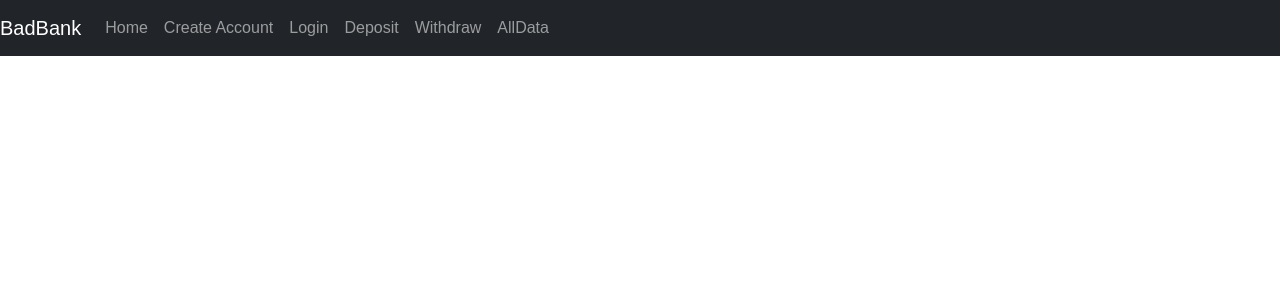
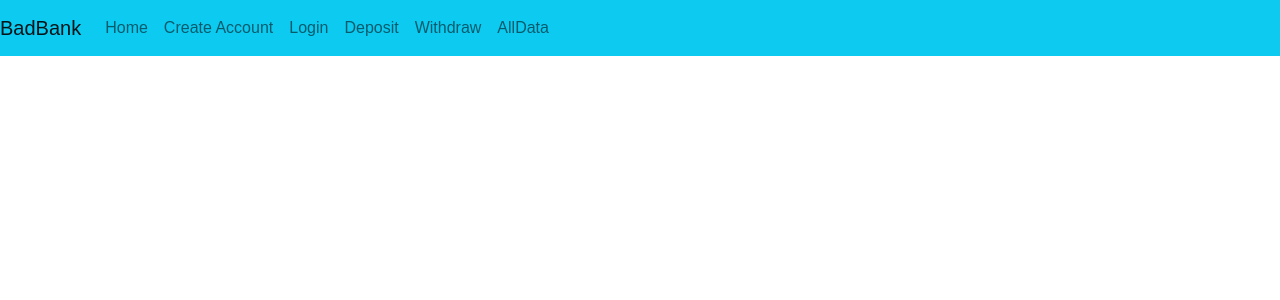
Before and after one commit to IanZGray/Bad-Bank, a React (Create React App) app: page / in a window 1280 px wide. Shown: the top 300 px of the page. Built offline with nearby package versions, Linux system fonts and the light colour scheme.

Commit message:
Navbar hover

```diff
--- a/src/NavigationBar.js
+++ b/src/NavigationBar.js
@@ -1,10 +1,21 @@
 import React from 'react';
 import { Nav } from 'react-bootstrap';
 // import { LinkContainer } from 'react-router-dom';
+import './navigationbar.css'
 
 function NavigationBar() {
+
+  // useState to adjust this? useEffect?
+  // const currentLocation = window.location.href;
+  // const menuItem = document.querySelectorAll('nav-item');
+  // const menuLength = menuItem.length
+  // for (let i = 0; i<menuLength; i++){
+  //   if(menuItem[i].href === currentLocation){
+  //     menuItem[i].className = "active"
+  //   }
+  // }
     return (
-      <Nav className="navbar navbar-expand-lg navbar-dark bg-dark">
+      <Nav className="navbar navbar-expand-lg navbar-light bg-info">
         <a className="navbar-brand" href="Home">BadBank</a>
         <button
             className="navbar-toggler"
@@ -20,25 +31,26 @@ function NavigationBar() {
         <div className="collapse navbar-collapse" id="navbarNav">
           <ul className="navbar-nav">
           <li className="nav-item">
-              <a className="nav-link" href="home">Home</a>
+              <a className="nav-link hovertext" data-hover="Home page link" href="home">Home</a>
+
             </li>
             <li className="nav-item">
-              <a className="nav-link" href="createAccount">Create Account</a>
+              <a className="nav-link hovertext" data-hover="Create your account here" href="createAccount">Create Account</a>
             </li>
             <li className="nav-item">
-              <a className="nav-link" href="login">Login</a>
+              <a className="nav-link hovertext" data-hover="Log in here" href="login">Login</a>
             </li>
             <li className="nav-item">
-              <a className="nav-link" href="deposit">Deposit</a>
+              <a className="nav-link hovertext" data-hover="Make a deposit here" href="deposit">Deposit</a>
             </li>
             <li className="nav-item">
-              <a className="nav-link" href="withdraw">Withdraw</a>
+              <a className="nav-link hovertext" data-hover="Withdraw money Here" href="withdraw">Withdraw</a>
             </li>
             {/* <li className="nav-item">
-              <a className="nav-link" href="balance">Balance</a>
+              <a className="nav-link hovertext" data-hover="View your balance here" href="balance">Balance</a>
             </li> */}
             <li className="nav-item">
-              <a className="nav-link" href="data">AllData</a>
+              <a className="nav-link hovertext" data-hover="All user data is here"  href="data">AllData</a>
             </li>
           </ul>
         </div>
--- /dev/null
+++ b/src/navigationbar.css
@@ -0,0 +1,31 @@
+.hovertext {
+    position: relative;
+    /* border-bottom: 1rem black; */
+}
+
+.hovertext:before {
+    content: attr(data-hover);
+    visibility: hidden;
+    opacity: 0;
+    width: 7rem;
+    background-color: rgb(50, 147, 217);
+    color: #fff;
+    text-align: center;
+    border-radius: .3rem;
+    padding: .2rem .2rem;
+    transition: opacity .8s ease-in-out;
+
+    position: absolute;
+    z-index: 1;
+    left: 0;
+    top: 110%;
+}
+
+.hovertext:hover:before {
+    opacity: 1;
+    visibility: visible;
+}
+
+/* .active {
+    background:rgb(50, 217, 61)
+} */
```
